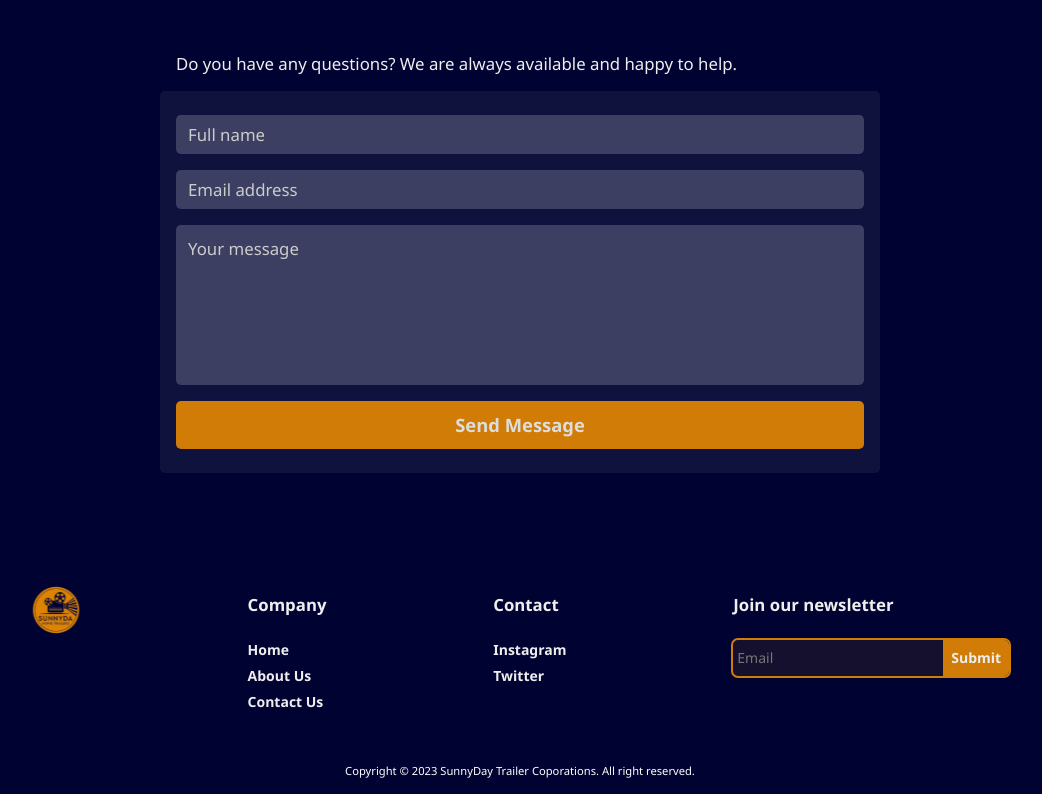
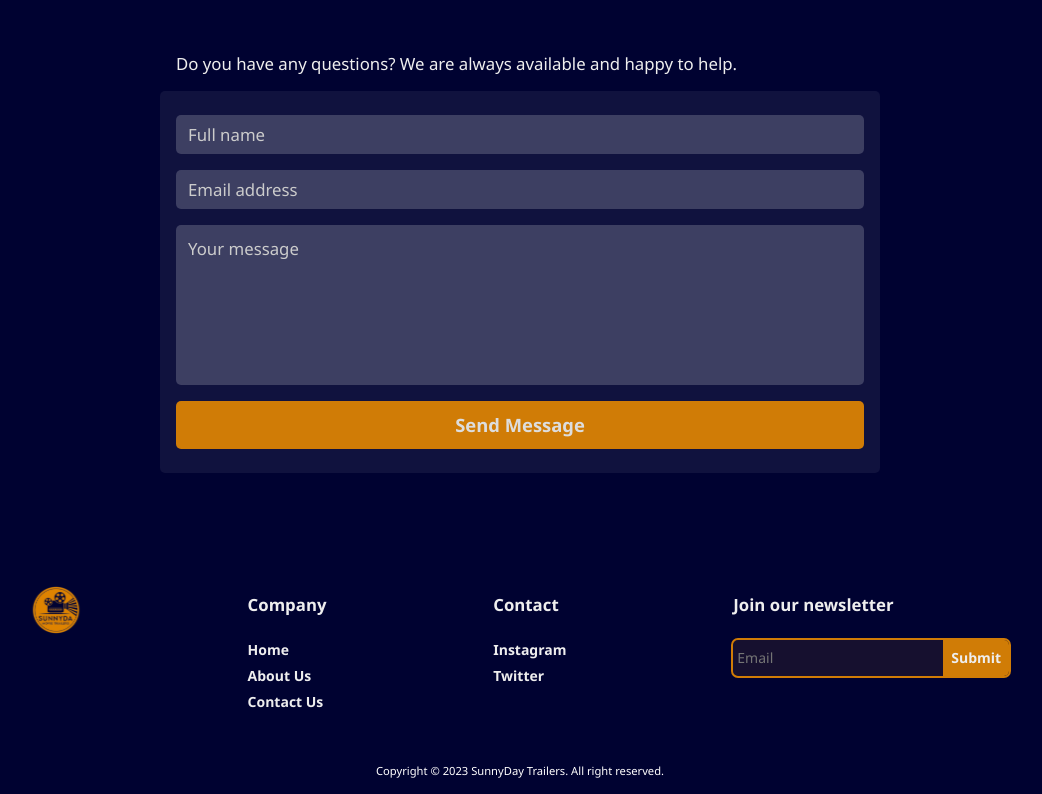
Before and after one commit to chochodev/SunnyDa-Landing-Page, a React (Vite) app: page / in a window 1280 px wide. Shown: the part 5524-6318 px from the top of the page, without its empty margins (120-1162 px from the left). Built offline with nearby package versions, Linux system fonts and the light colour scheme.

Commit message:
updated with copyright text below with small twerk

```diff
--- a/src/components/footer/index.jsx
+++ b/src/components/footer/index.jsx
@@ -34,7 +34,7 @@ const Footer = () => {
         </div>
       </div>
     </div>
-    <small className="copyright">Copyright &copy; {year} SunnyDay Trailer Coporations. All right reserved.</small>
+    <small className="copyright">Copyright &copy; {year} SunnyDay Trailers. All right reserved.</small>
     </>
   )
 }
```
